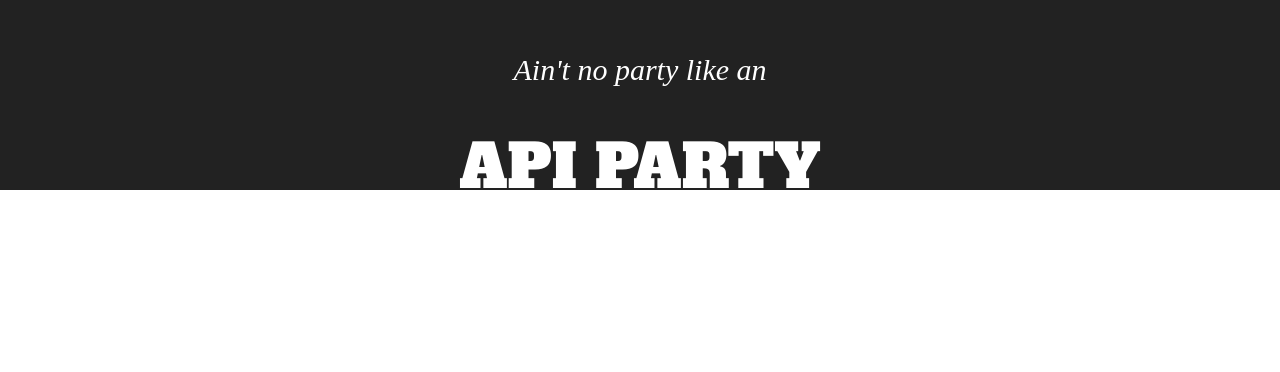
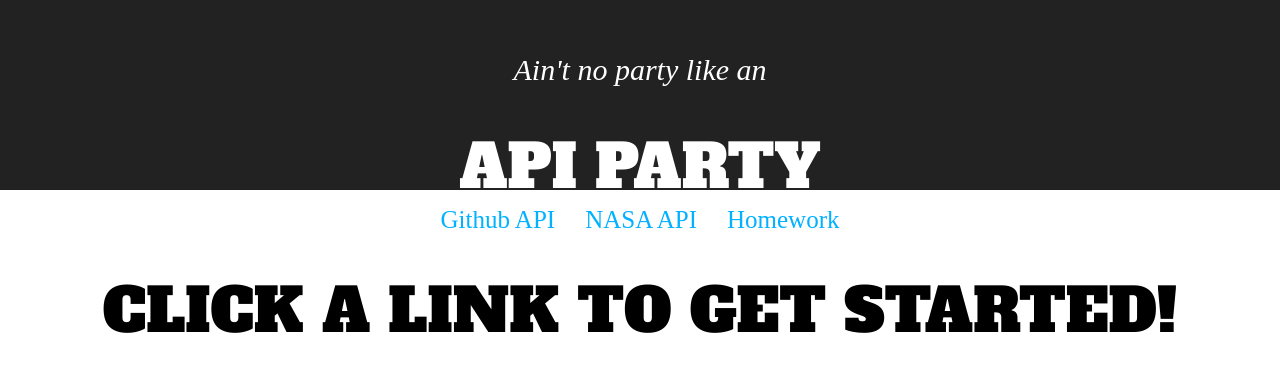
Before and after one commit to gbrackma/api-party, a React (Create React App) app: page / in a window 1280 px wide. Shown: the top 372 px of the page. Built offline with nearby package versions, Linux system fonts and the light colour scheme; a web font is replaced by a local one.

Commit message:
add navLinks with paths

```diff
--- a/src/App.css
+++ b/src/App.css
@@ -20,3 +20,31 @@
   padding: 20px;
   color: white;
 }
+
+.navLink {
+  list-style: none;
+  padding-left: 0;
+}
+
+.navLink li {
+  display: inline-block;
+  padding: 0 15px;
+}
+
+.navLink a {
+  color: #02b1ff;
+  text-decoration: none;
+  font-size: 25px;
+}
+
+.navLink a.active {
+  color: #F79824;
+}
+
+.navLink a.active:hover {
+  color: #FDCA40;
+}
+
+.navLink a:hover {
+  color: #0184be;
+}
--- a/src/App.js
+++ b/src/App.js
@@ -1,5 +1,6 @@
 import React, { Component } from 'react';
 import './App.css';
+import {Route, Switch, NavLink} from 'react-router-dom'
 
 class App extends Component {
   render() {
@@ -9,8 +10,25 @@
           <h3>Ain't no party like an</h3>
           <h1>API Party</h1>
         </div>
+        <ul className='navLink'>
+          <li>
+            <NavLink to="/github"> Github API </NavLink>
+          </li>
+          <li>
+            <NavLink to="/nasa"> NASA API </NavLink>
+          </li>
+          <li>
+            <NavLink to="/homework"> Homework </NavLink>
+          </li>
+        </ul>
+        <Switch>
+          <Route path="/github" render={() => <h1>Githib!</h1>}/>
+          <Route path="/nasa" render={() => <h1>Nasa!</h1>}/>
+          <Route path="/homework" render={() => <h1>Homework!</h1>}/>
+          <Route render={() => <h1>click a link to get started!</h1>}/>
+        </Switch>
       </div>
-    );
+    )
   }
 }
 export default App;
```
